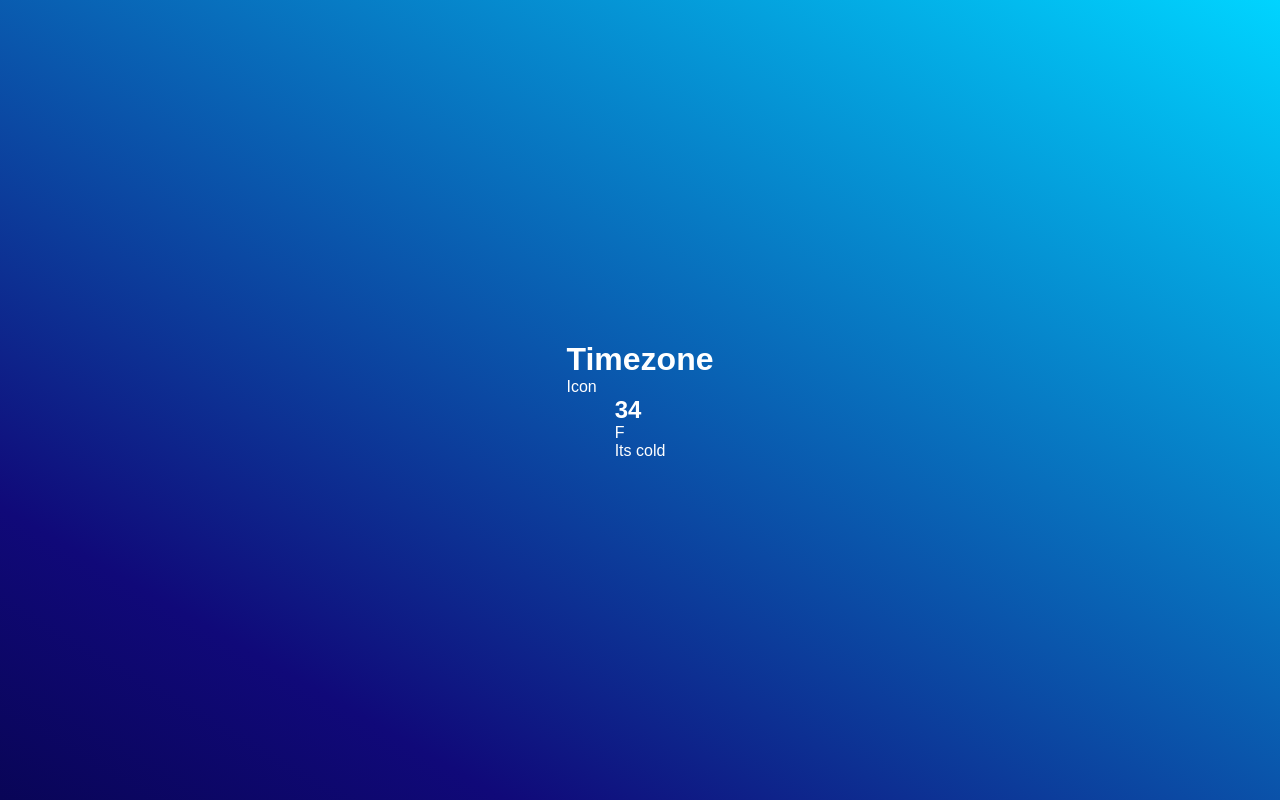
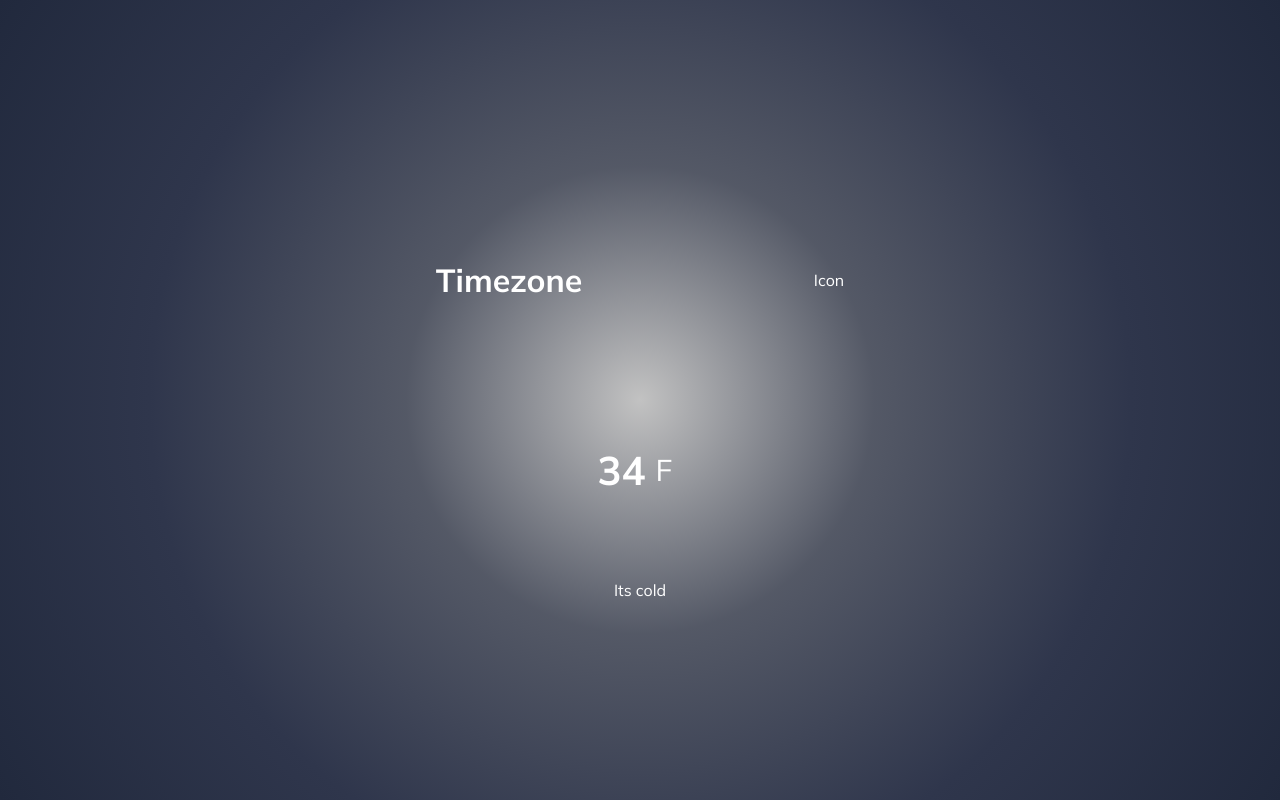
Before and after one commit to Keerthanaparthiban/Weather-app, a plain HTML site: page index.html in a window 1280 px wide. Drawn offline with Linux system fonts and the light colour scheme.

Commit message:
styling bg, temp and degree section

```diff
--- a/styles.css
+++ b/styles.css
@@ -13,12 +13,50 @@ body {
   align-items: center;
   flex-direction: column;
   color: white;
-  font-family: sans-serif;
-  background: rgb(2, 0, 36);
+  font-family: "Mulish", sans-serif;
+  background: rgb(22, 22, 22);
+  background: radial-gradient(
+    circle,
+    rgb(194, 194, 194) 0%,
+    rgba(38, 44, 61, 0.79) 31%,
+    rgba(47, 54, 76, 1) 65%,
+    rgb(33, 41, 61) 100%
+  );
+  /* background-color: #262c3d; */
+  /* font-family: "Quicksand", sans-serif; */
+  /* background: rgb(2, 0, 36);
   background: linear-gradient(
     30deg,
     rgb(9, 5, 87) 0%,
     rgba(16, 9, 121, 1) 19%,
     rgba(0, 212, 255, 1) 100%
-  );
+  ); */
 }
+
+.location,
+.temperature {
+  height: 30vh;
+  width: 50%;
+  display: flex;
+  justify-content: space-around;
+  align-items: center;
+}
+
+.temperature {
+  flex-direction: column;
+}
+
+.degree-section {
+  display: flex;
+  align-items: center;
+  cursor: pointer;
+}
+
+.degree-section span {
+  margin: 10px;
+  font-size: 30px;
+}
+
+.degree-section h2 {
+  font-size: 40px;
+}
```
